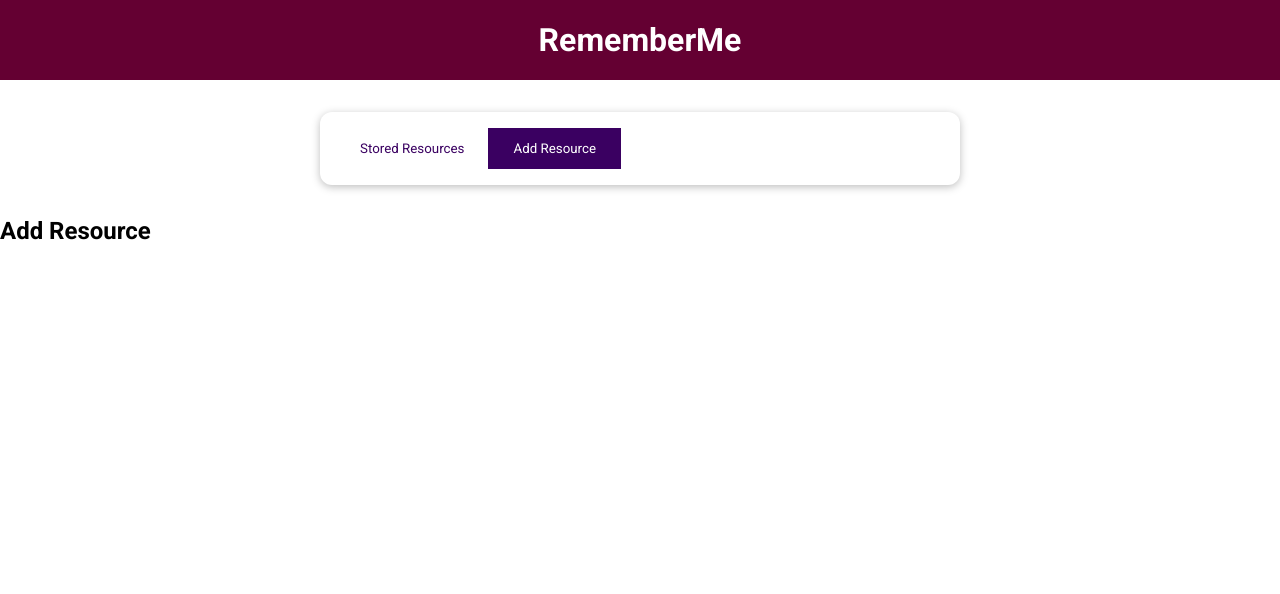
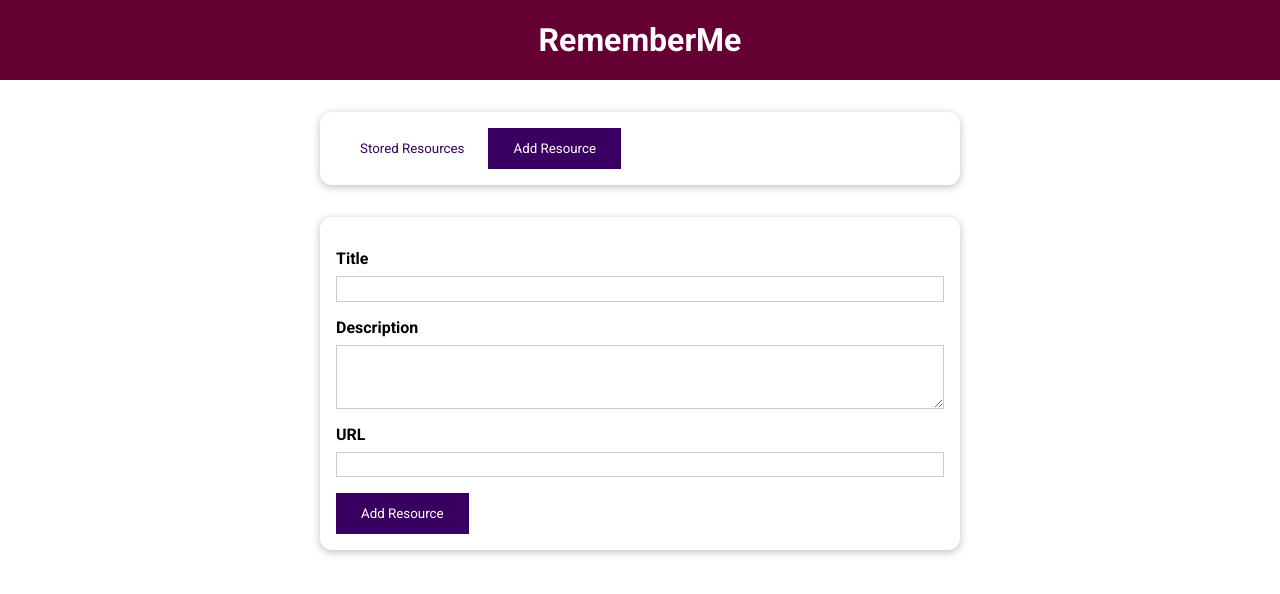
Before and after one commit to RodriguesFRodrigo/The-Learning-Resources-App-2022, a Vue app: page / in a window 1280 px wide. Both pictures are taken after a click on the button "Add Resource". Shown: the top 594 px of the page. Built offline with nearby package versions, Linux system fonts and the light colour scheme.

Commit message:
adding resources

```diff
--- a/src/componets/learning-resources/AddResource.vue
+++ b/src/componets/learning-resources/AddResource.vue
@@ -1,3 +1,63 @@
 <template>
-    <h2>Add Resource</h2>
+    <base-card>
+        <form @submit.prevent="submitData">
+            <div class="form-control">
+                <label for="title">Title</label>
+                <input id="title" name="title" type="text" ref="titleInput">
+            </div>
+            <div class="form-control">
+                <label for="description">Description</label>
+                <textarea id="description" name="description" rows="3" ref="descInput"></textarea>
+            </div>
+            <div class="form-control">
+                <label for="url">URL</label>
+                <input id="url" name="url" type="url" ref="urlInput">
+            </div>
+            <div>
+                <base-button type="submit">Add Resource</base-button>
+            </div>
+        </form>
+    </base-card>
 </template>
+
+<script>
+export default {
+    inject: ['addNewResource'],
+    methods: {
+        submitData() {
+            const enteredTitle = this.$refs.titleInput.value;
+            const enteredDescription = this.$refs.descInput.value;
+            const enteredUrl = this.$refs.urlInput.value;
+            this.addNewResource(enteredTitle, enteredDescription, enteredUrl);
+        }
+    }
+}
+</script>
+
+<style scoped>
+label {
+  font-weight: bold;
+  display: block;
+  margin-bottom: 0.5rem;
+}
+
+input,
+textarea {
+  display: block;
+  width: 100%;
+  font: inherit;
+  padding: 0.15rem;
+  border: 1px solid #ccc;
+}
+
+input:focus,
+textarea:focus {
+  outline: none;
+  border-color: #3a0061;
+  background-color: #f7ebff;
+}
+
+.form-control {
+  margin: 1rem 0;
+}
+</style>
--- a/src/componets/learning-resources/TheResources.vue
+++ b/src/componets/learning-resources/TheResources.vue
@@ -3,7 +3,9 @@
         <base-button @click="setSelectedTab('stored-resource')" :mode="getSelectedTab">Stored Resources</base-button>
         <base-button @click="setSelectedTab('add-resource')" :mode="addResource">Add Resource</base-button>
     </base-card>
-    <component :is="selectedTab"></component>
+    <keep-alive>
+        <component :is="selectedTab"></component>
+    </keep-alive>
 </template>
 
 <script>
@@ -49,13 +51,25 @@
 
     provide() {
         return {
-            resources: this.storedResources
+            resources: this.storedResources,
+            addNewResource: this.addNewResource,
         };
     },
 
     methods: {
         setSelectedTab(tab) {
             this.selectedTab = tab;
+        },
+
+        addNewResource(title, description, url){
+            const newResource = {
+                id: new Date().toISOString(),
+                title,
+                description,
+                url,
+            };
+            this.storedResources.unshift(newResource);
+            this.selectedTab = 'stored-resource';
         },
     }
 }
```
